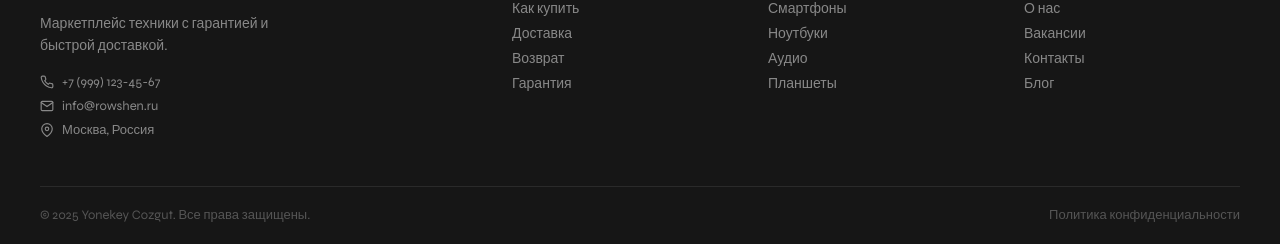
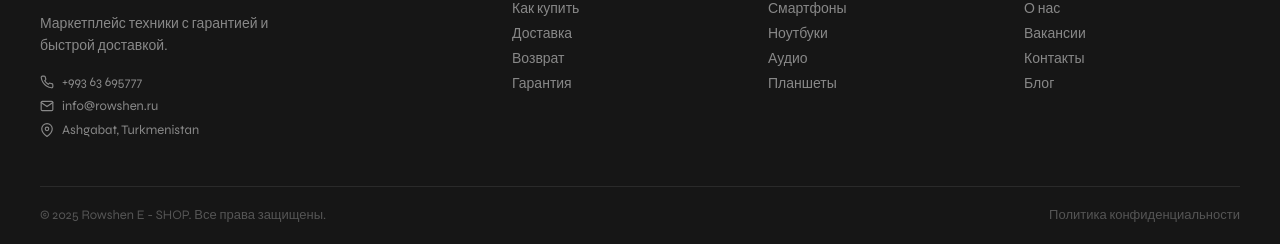
Before and after one commit to Rowshen-dev/Rowshen-eshop, a React (Create React App) app: page /compare in a window 1280 px wide. Shown: the part 750-994 px from the top of the page. Built offline with nearby package versions, Linux system fonts and the light colour scheme.

Commit message:
feat: footer updates

```diff
--- a/src/components/Footer.js
+++ b/src/components/Footer.js
@@ -21,9 +21,9 @@
         <div>
           <h2 style={s.brandTitle}><span style={s.accent}>ROWSHEN</span> E-SHOP</h2>
           <p style={s.brandText}>Маркетплейс техники с гарантией и быстрой доставкой.</p>
-          <div style={s.contactRow}><FiPhone size={14} /><span>+7 (999) 123-45-67</span></div>
+          <div style={s.contactRow}><FiPhone size={14} /><span>+993 63 695777</span></div>
           <div style={s.contactRow}><FiMail size={14} /><span>info@rowshen.ru</span></div>
-          <div style={s.contactRow}><FiMapPin size={14} /><span>Москва, Россия</span></div>
+          <div style={s.contactRow}><FiMapPin size={14} /><span>Ashgabat, Turkmenistan</span></div>
         </div>
         <div>
           <h4 style={s.colTitle}>Покупателям</h4>
@@ -48,7 +48,7 @@
         </div>
       </div>
       <div style={s.bottom}>
-        <span>© 2025 Yonekey Cozgut. Все права защищены.</span>
+        <span>© 2025 Rowshen E - SHOP. Все права защищены.</span>
         <span>Политика конфиденциальности</span>
       </div>
     </footer>
```
